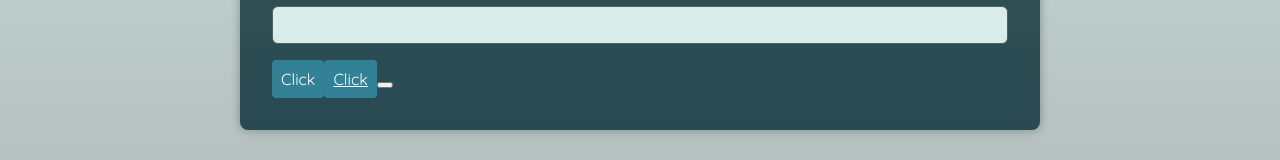
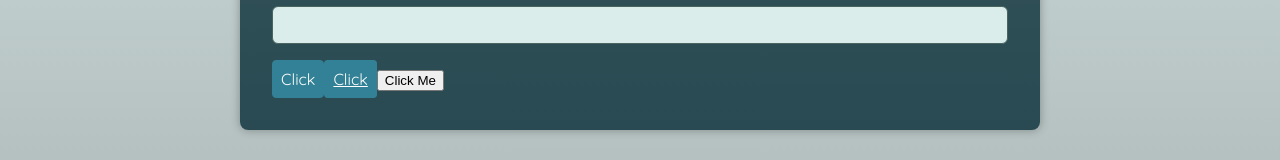
Before and after one commit to akutnino/typescript-react, a React (Vite) app in the folder 04_Advanced_Component_Types_-_Dynamic_Components_Polymorphic_Components_and_More/adv-components/: page / in a window 1280 px wide. Shown: the part 173-333 px from the top of the page. Built offline with nearby package versions, Linux system fonts and the light colour scheme; a web font is replaced by a local one.

Commit message:
Building a Better Polymorphic Component with Generics

```diff
--- a/04_Advanced_Component_Types_-_Dynamic_Components_Polymorphic_Components_and_More/adv-components/src/App.tsx
+++ b/04_Advanced_Component_Types_-_Dynamic_Components_Polymorphic_Components_and_More/adv-components/src/App.tsx
@@ -19,7 +19,7 @@
 			<Button>Click</Button>
 			<Button href='https://google.com'>Click</Button>
 
-			<Container as={'button'} />
+			<Container as={'button'}>Click Me</Container>
 		</main>
 	);
 }
--- a/04_Advanced_Component_Types_-_Dynamic_Components_Polymorphic_Components_and_More/adv-components/src/components/Container.tsx
+++ b/04_Advanced_Component_Types_-_Dynamic_Components_Polymorphic_Components_and_More/adv-components/src/components/Container.tsx
@@ -1,15 +1,14 @@
-import { type ElementType } from 'react';
+import { type ReactNode, type ElementType, ComponentPropsWithoutRef } from 'react';
 
-type ContainerProps = {
-	as: ElementType;
-};
+type ContainerProps<T extends ElementType> = {
+	as?: T;
+	children: ReactNode;
+} & ComponentPropsWithoutRef<T>;
 
-function Container(props: ContainerProps) {
-	const { as } = props;
+function Container<C extends ElementType>({ as, children, ...props }: ContainerProps<C>) {
+	const Container = as || 'div';
 
-	const Container = as;
-
-	return <Container />;
+	return <Container {...props}>{children}</Container>;
 }
 
 export default Container;
```
